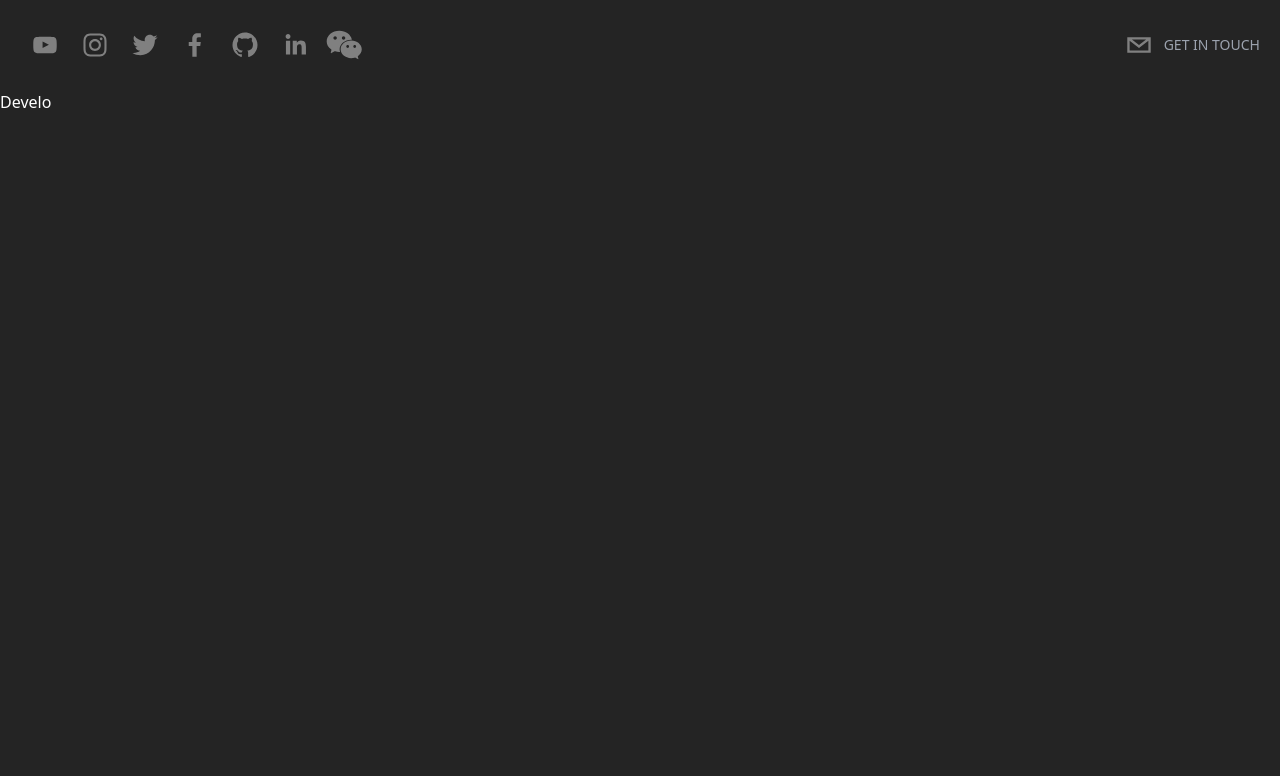
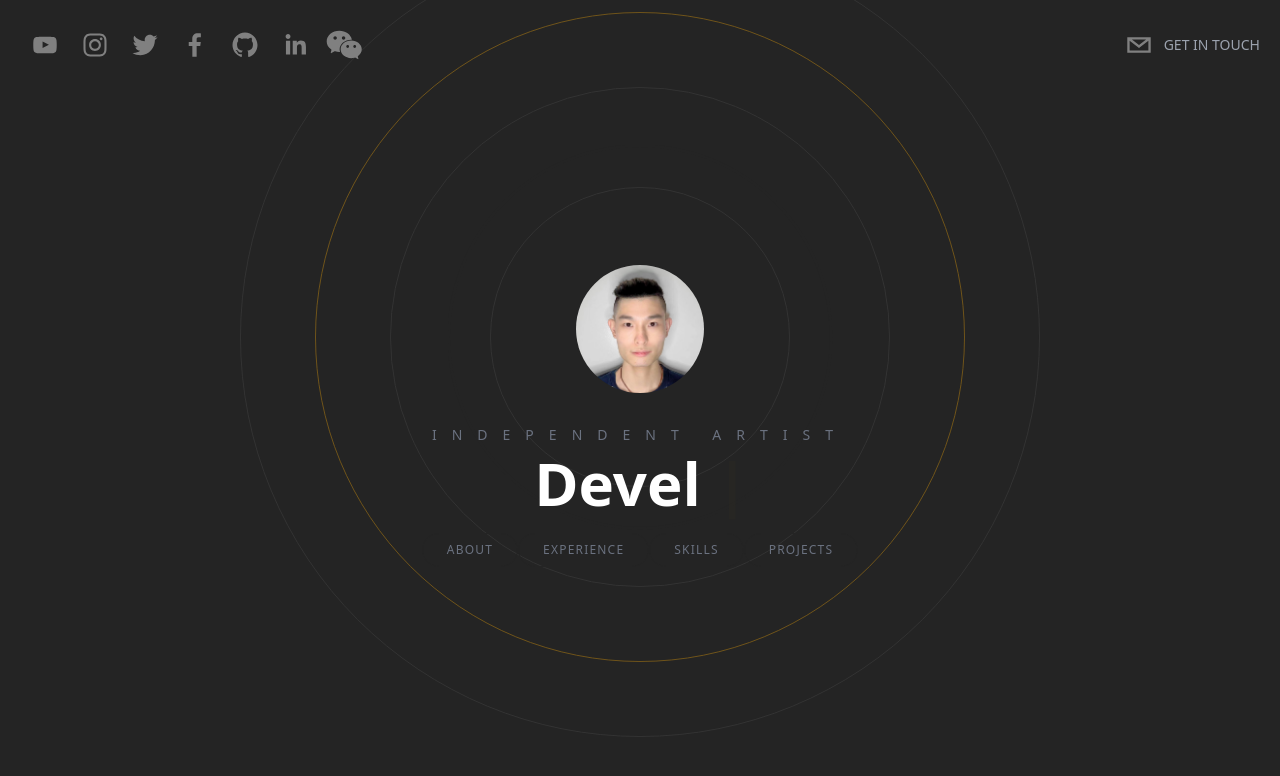
Before and after one commit to SunshineNurSmile/Portfolio-Template, a Next.js app: page / in a window 1280 px wide. Shown: the top 776 px of the page. Built offline with nearby package versions, Linux system fonts and the light colour scheme.

Commit message:
Hero section done

```diff
--- /dev/null
+++ b/components/BackgroundCircles.tsx
@@ -0,0 +1,29 @@
+import React from "react";
+import { motion } from "framer-motion";
+
+const BackgroundCircles = () => {
+  return (
+    <motion.div
+      initial={{
+        opacity: 0,
+      }}
+      animate={{
+        scale: [1, 2, 2, 3, 1],
+        opacity: [0.1, 0.2, 0.4, 0.8, 0.1, 1.0],
+        borderRadius: ["20%", "20%", "50%", "80%", "20%"],
+      }}
+      transition={{
+        duration: 2.5,
+      }}
+      className='relative flex justify-center items-center'
+    >
+      <div className='absolute border border-[#333333] rounded-full h-[200px] w-[200px] mt-52 animate-ping' />
+      <div className='absolute border border-[#333333] rounded-full h-[300px] w-[300px] mt-52' />
+      <div className='absolute border border-[#333333] rounded-full h-[500px] w-[500px] mt-52' />
+      <div className='rounded-full border border-[#F7AB0A] opacity-20 h-[650px] w-[650px] absolute mt-52 animate-pulse' />
+      <div className='absolute border border-[#333333] rounded-full h-[800px] w-[800px] mt-52' />
+    </motion.div>
+  );
+};
+
+export default BackgroundCircles;
--- a/components/Hero.tsx
+++ b/components/Hero.tsx
@@ -1,5 +1,8 @@
+import Image from "next/image";
+import Link from "next/link";
 import React from "react";
 import { Cursor, useTypewriter } from "react-simple-typewriter";
+import BackgroundCircles from "./BackgroundCircles";
 
 const Hero = () => {
   const [text, count] = useTypewriter({
@@ -8,11 +11,39 @@
     delaySpeed: 2000,
   });
   return (
-    <div>
-      <h1>
-        <span>{text}</span>
-        <Cursor cursorColor='#F7AB0A' />
-      </h1>
+    <div className='h-screen flex flex-col space-y-8 items-center justify-center text-center overflow-hidden'>
+      <BackgroundCircles />
+      <div className='relative rounded-full h-32 w-32'>
+        <Image
+          src='/profile.jpg'
+          layout='fill'
+          className='rounded-full object-cover'
+        />
+      </div>
+      <div className="z-20">
+        <h2 className='text-sm uppercase text-gray-500 pb-2 tracking-[15px]'>
+          Independent Artist
+        </h2>
+        <h1 className='text-5xl lg:text-6xl font-semibold px-10'>
+          <span className='mr-3'>{text}</span>
+          <Cursor cursorColor='#F7AB0A' />
+        </h1>
+
+        <div className='pt-5'>
+          <Link href="#about">
+            <button className='heroButton'>About</button>
+          </Link>
+          <Link href="#experience">
+            <button className='heroButton'>Experience</button>
+          </Link>
+          <Link href="#skills">
+            <button className='heroButton'>Skills</button>
+          </Link>
+          <Link href="#projects">
+            <button className='heroButton'>Projects</button>
+          </Link>
+        </div>
+      </div>
     </div>
   );
 };
--- a/pages/index.tsx
+++ b/pages/index.tsx
@@ -1,11 +1,12 @@
 import type { NextPage } from "next";
 import Head from "next/head";
+import About from "../components/About";
 import Header from "../components/Header";
 import Hero from "../components/Hero";
 
 const Home: NextPage = () => {
   return (
-    <div className="bg-[rgb(36,36,36)] text-white h-screen">
+    <div className="bg-[rgb(36,36,36)] text-white h-screen snap-y snap-mandatory overflow-scroll z-0">
       <Head>
         <title>Tiffany's Portfolio</title>
         <link rel='icon' href='/favicon.ico' />
@@ -13,8 +14,12 @@
 
       <Header />
 
-      <section id="hero">
+      <section id="hero" className="snap-center">
         <Hero />
+      </section>
+        <About />
+      <section>
+
       </section>
     </div>
   );
--- a/styles/globals.css
+++ b/styles/globals.css
@@ -1,3 +1,9 @@
 @tailwind base;
 @tailwind components;
 @tailwind utilities;
+
+@layer components {
+    .heroButton {
+        @apply px-6 py-2 border border-[#242424] rounded-full uppercase text-xs tracking-widest text-gray-500 transition-all hover:border-[#F7AB0A]/40 hover:text-[#F7AB0A]/40
+    }
+}
```
Also changed, not shown: public/profile.jpg (added).
